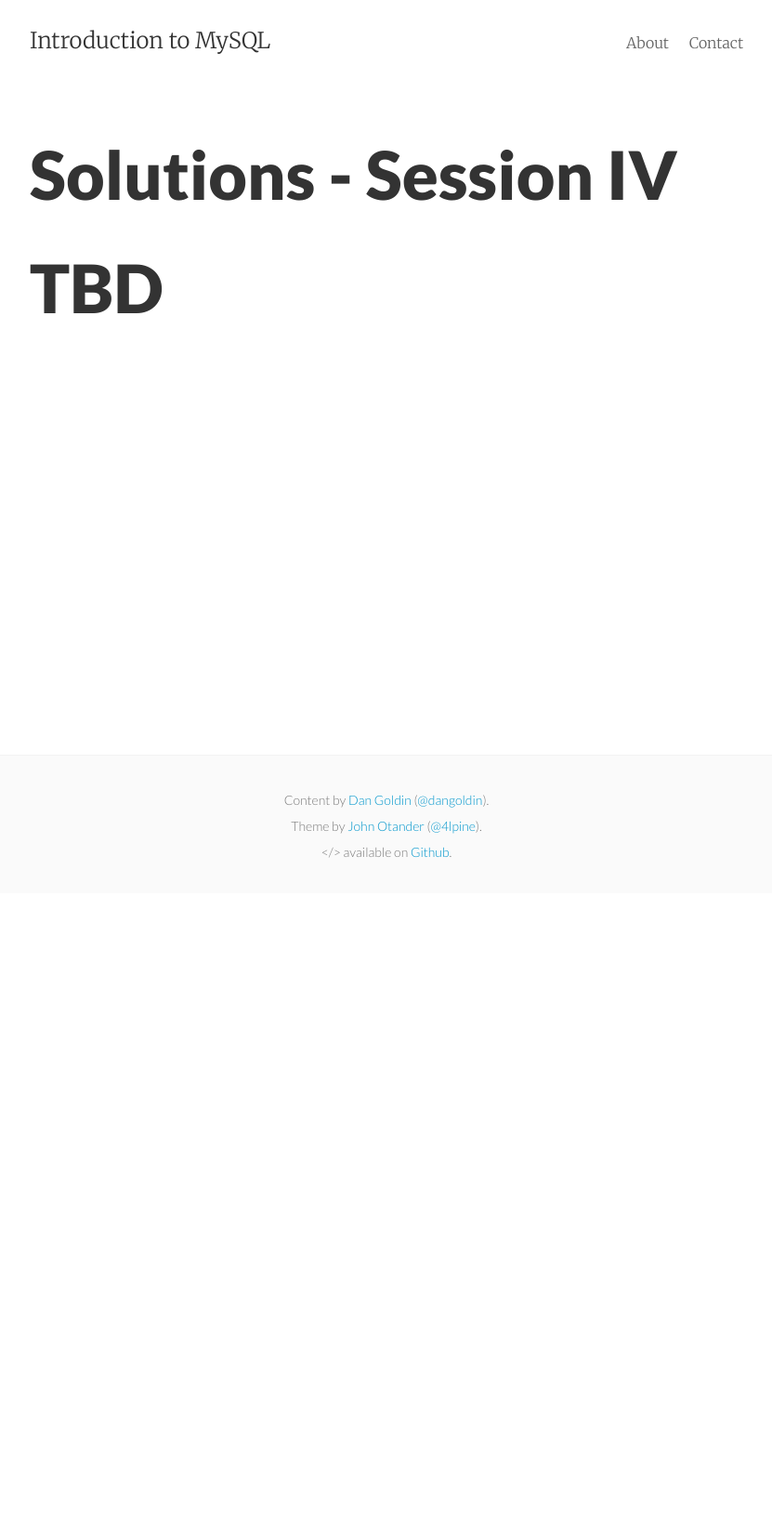
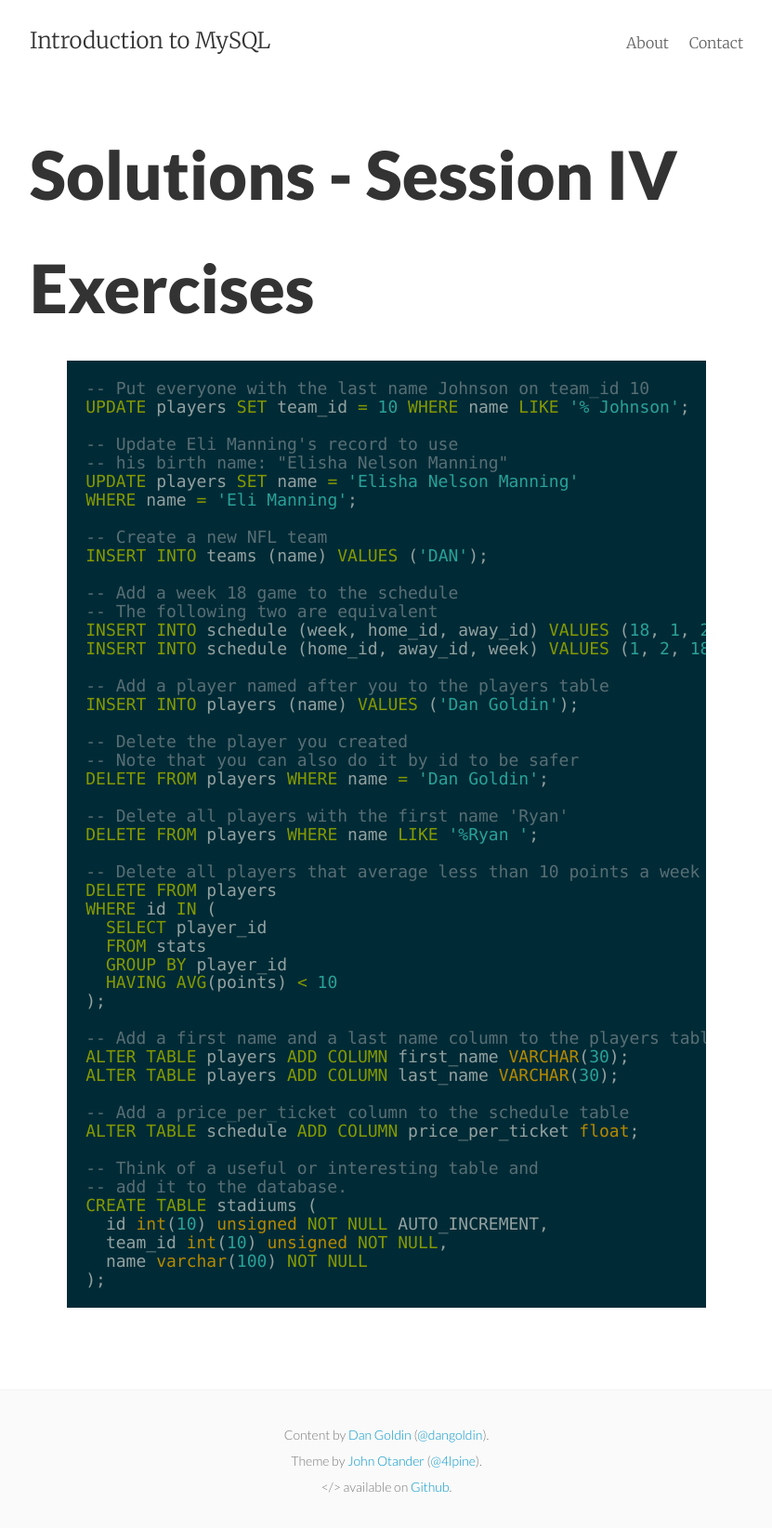
Before and after one commit to dangoldin/mysql-class, a Jekyll site: the page built from session4/solutions4.md, in a window 1280 px wide. Shown: the whole page at 93% size, without its empty margins (224-1055 px from the left). Built offline with Jekyll 4.4.1, drawn with Linux system fonts in a browser that asks for light colours; before the commit the page ends 961 px from its top, so only the background shows below that.

Commit message:
Fixed up notes and posted solutions

```diff
--- a/session4/index.html
+++ b/session4/index.html
@@ -162,7 +162,7 @@ INSERT INTO players (name, position_id, team_id)
 - Write queries to do the following:
   * Create a new NFL team
   * Add a week 18 game to the schedule
-  * Add a played named after you to the players table
+  * Add a player named after you to the players table
 
 ---
 
--- a/session4/solutions4.md
+++ b/session4/solutions4.md
@@ -9,4 +9,57 @@ keywords: "mysql, databases"
 Solutions - Session IV
 ======================
 
-# TBD
+# Exercises
+
+{% highlight sql %}
+-- Put everyone with the last name Johnson on team_id 10
+UPDATE players SET team_id = 10 WHERE name LIKE '% Johnson';
+
+-- Update Eli Manning's record to use
+-- his birth name: "Elisha Nelson Manning"
+UPDATE players SET name = 'Elisha Nelson Manning'
+WHERE name = 'Eli Manning';
+
+-- Create a new NFL team
+INSERT INTO teams (name) VALUES ('DAN');
+
+-- Add a week 18 game to the schedule
+-- The following two are equivalent
+INSERT INTO schedule (week, home_id, away_id) VALUES (18, 1, 2);
+INSERT INTO schedule (home_id, away_id, week) VALUES (1, 2, 18);
+
+-- Add a player named after you to the players table
+INSERT INTO players (name) VALUES ('Dan Goldin');
+
+-- Delete the player you created
+-- Note that you can also do it by id to be safer
+DELETE FROM players WHERE name = 'Dan Goldin';
+
+-- Delete all players with the first name 'Ryan'
+DELETE FROM players WHERE name LIKE '%Ryan ';
+
+-- Delete all players that average less than 10 points a week
+DELETE FROM players
+WHERE id IN (
+  SELECT player_id
+  FROM stats
+  GROUP BY player_id
+  HAVING AVG(points) < 10
+);
+
+-- Add a first name and a last name column to the players table
+ALTER TABLE players ADD COLUMN first_name VARCHAR(30);
+ALTER TABLE players ADD COLUMN last_name VARCHAR(30);
+
+-- Add a price_per_ticket column to the schedule table
+ALTER TABLE schedule ADD COLUMN price_per_ticket float;
+
+-- Think of a useful or interesting table and
+-- add it to the database.
+CREATE TABLE stadiums (
+  id int(10) unsigned NOT NULL AUTO_INCREMENT,
+  team_id int(10) unsigned NOT NULL,
+  name varchar(100) NOT NULL
+);
+
+{% endhighlight %}
```
